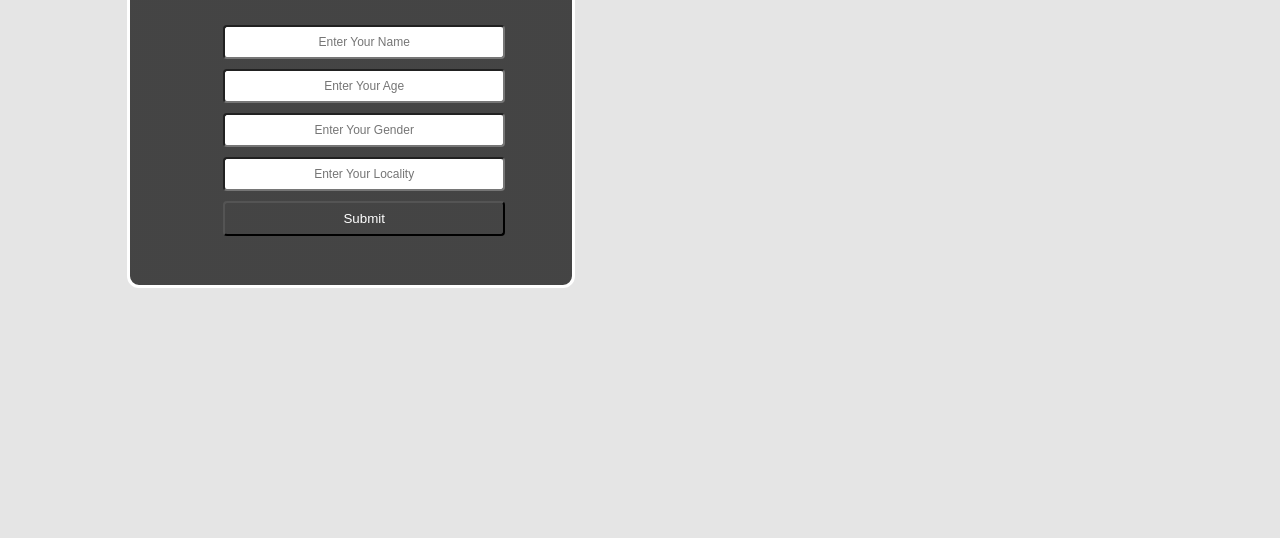
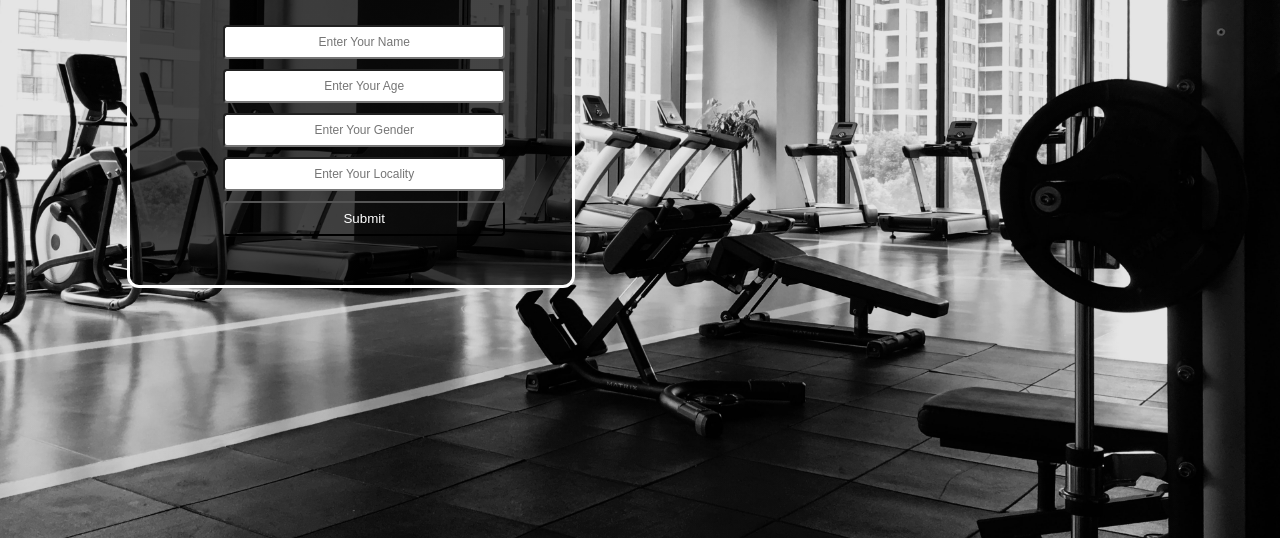
Before and after one commit to kvishalrj/gym-ranchi, a plain HTML site: page index.html in a window 1280 px wide. Shown: the part 262-800 px from the top of the page. Drawn offline with Linux system fonts and the light colour scheme.

Commit message:
Update style.css

```diff
--- a/css/style.css
+++ b/css/style.css
@@ -6,7 +6,7 @@
 }
 
 body{
-    background: linear-gradient(to top, rgba(0,0,0,0.1)50%,rgba(0,0,0,0.1)50%), url(/gym/images/zymback.jpg);
+    background: linear-gradient(to top, rgba(0,0,0,0.1)50%,rgba(0,0,0,0.1)50%), url(/images/zymback.jpg);
     height: 100vh;
     width: 100vw;
     background-position: center;
```
